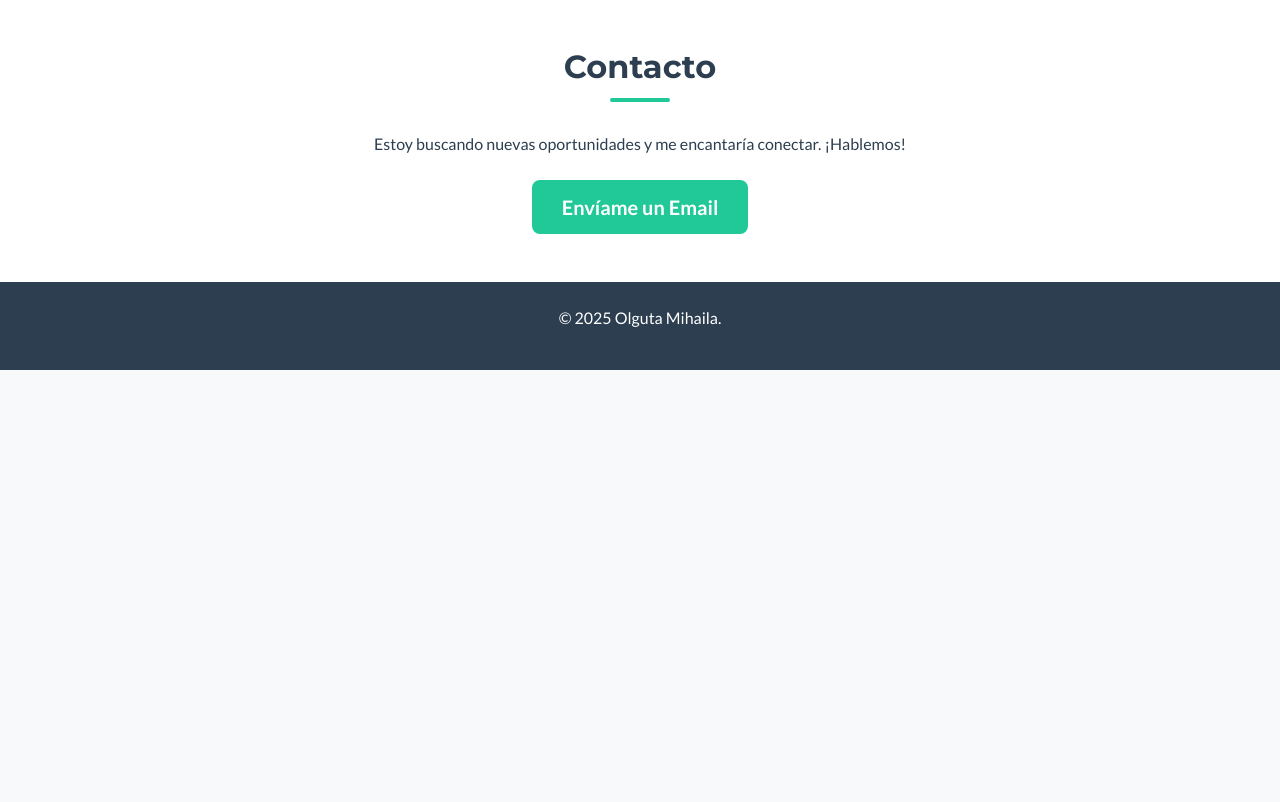
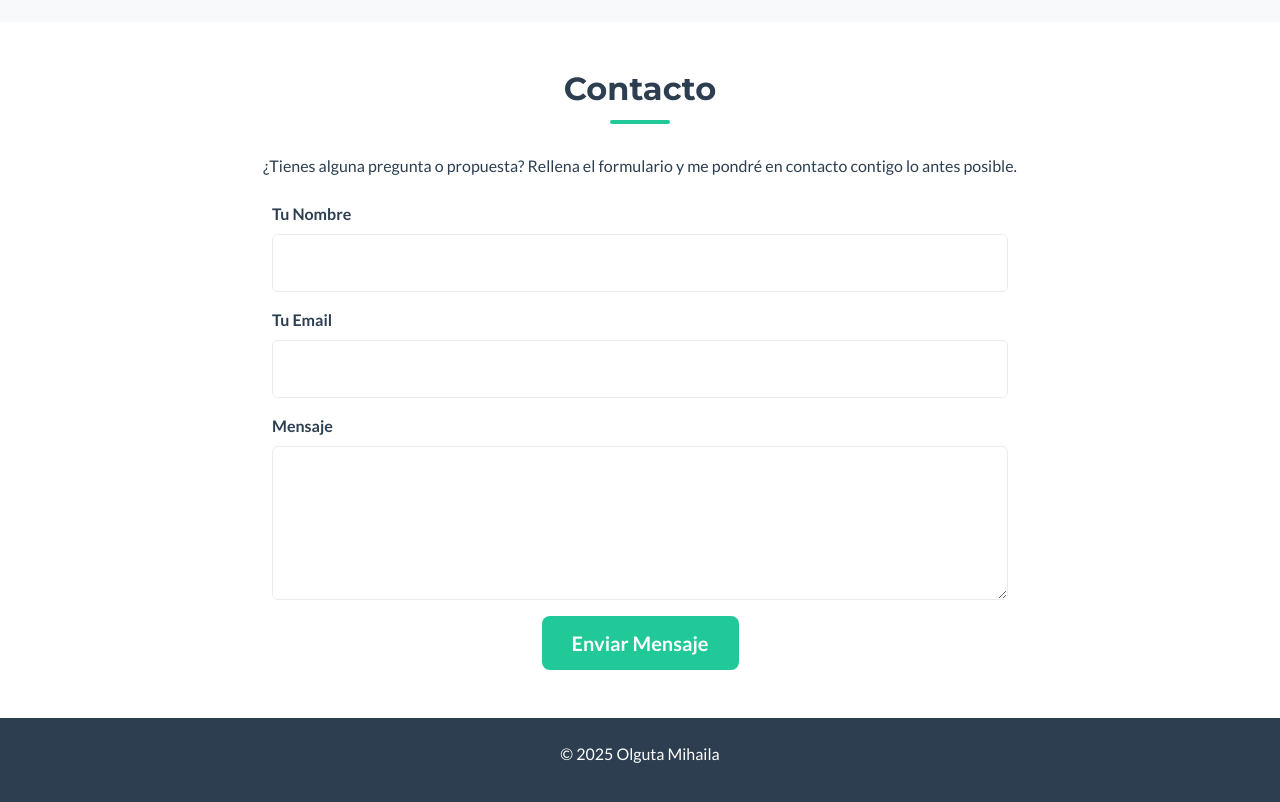
Before and after one commit to Oly2009/Portafolio, a plain HTML site: page index.html in a window 1280 px wide. Shown: the part 2700-3502 px from the top of the page. Before the commit the page ends 3070 px from the top, so only its background shows below. Drawn offline with nearby package versions, Linux system fonts and the light colour scheme.

Commit message:
modificacion de contacto

```diff
--- a/index.html
+++ b/index.html
@@ -97,7 +97,10 @@
                                 <div class="tech-tags">
                                     <span class="badge">PHP</span>
                                     <span class="badge">MySQL</span>
+                                    <span class="badge">JavaScript</span>
                                     <span class="badge">Bootstrap</span>
+                                    <span class="badge">Html</span>
+                                    <span class="badge">CSS</span>
                                 </div>
 
                                 <a href="https://github.com/Oly2009/Drones" target="_blank" class="btn btn-outline-custom mt-3">Ver Código</a>
@@ -116,6 +119,10 @@
                                     <span class="badge">PHP</span>
                                     <span class="badge">MySQL</span>
                                     <span class="badge">Bootstrap</span>
+                                    <span class="badge">JavaScript</span>
+                                    <span class="badge">Bootstrap</span>
+                                    <span class="badge">Html</span>
+                                    <span class="badge">CSS</span>
                                 </div>
 
                                 <a href="https://github.com/Oly2009/DesireCloset" target="_blank" class="btn btn-outline-custom mt-3">Ver Código</a>
@@ -134,6 +141,9 @@
                                     <span class="badge">Java EE</span>
                                     <span class="badge">MVC</span>
                                     <span class="badge">SQL</span>
+                                    <span class="badge">Bootstrap</span>
+                                    <span class="badge">Html</span>
+                                    <span class="badge">CSS</span>
                                 </div>
 
                                 <a href="https://github.com/Oly2009/Centro_Educativo" target="_blank" class="btn btn-outline-custom mt-3">Ver Código</a>
@@ -198,10 +208,36 @@
     <div class="container">
         <h2 class="section-title text-center" data-aos="fade-up">Contacto</h2>
         <p class="text-center w-75 mx-auto" data-aos="fade-up">
-                    Estoy buscando nuevas oportunidades y me encantaría conectar. ¡Hablemos!
+            ¿Tienes alguna pregunta o propuesta? Rellena el formulario y me pondré en contacto contigo lo antes posible.
         </p>
-                <div class="text-center mt-4" data-aos="fade-up">
-                    <a href="mailto:mihailaolgutza2009@gmail.com" class="btn btn-primary btn-lg">Envíame un Email</a>
+
+        <div class="row justify-content-center mt-4">
+            <div class="col-lg-8" data-aos="fade-up" data-aos-delay="100">
+
+                <form action="https://formspree.io/f/xxxxxxxx" method="POST">
+
+                    <div class="mb-3">
+                        <label for="name" class="form-label">Tu Nombre</label>
+                        <input type="text" class="form-control" name="name" id="name" required>
+                    </div>
+
+                    <div class="mb-3">
+                        <label for="email" class="form-label">Tu Email</label>
+                        <input type="email" class="form-control" name="email" id="email" required>
+                    </div>
+
+                    <div class="mb-3">
+                        <label for="message" class="form-label">Mensaje</label>
+                        <textarea class="form-control" name="message" id="message" rows="5" required></textarea>
+                    </div>
+
+                    <div class="text-center">
+                        <button type="submit" class="btn btn-primary btn-lg">Enviar Mensaje</button>
+                    </div>
+
+                </form>
+
+            </div>
         </div>
     </div>
 </section>
@@ -209,7 +245,7 @@
 
     <footer class="text-center py-4">
         <div class="container">
-            <p>&copy; 2025 Olguta Mihaila.</p>
+            <p>&copy; 2025 Olguta Mihaila</p>
         </div>
     </footer>
 
--- a/style.css
+++ b/style.css
@@ -200,3 +200,20 @@ footer {
 .project-card .card-text {
     flex-grow: 1;
 }
+/* ======== ESTILOS PARA EL FORMULARIO DE CONTACTO ======== */
+#contact form .form-control {
+    background-color: var(--white-surface);
+    border: 1px solid var(--border-color);
+    padding: 1rem;
+    color: var(--text-dark);
+}
+
+#contact form .form-control:focus {
+    border-color: var(--primary-color);
+    box-shadow: 0 0 0 0.25rem rgba(52, 211, 153, 0.25); /* Sombra con el color de acento */
+}
+
+#contact form .form-label {
+    color: var(--text-muted);
+    font-weight: 600;
+}
```
Lines whose indentation alone changed are shown as unchanged.
